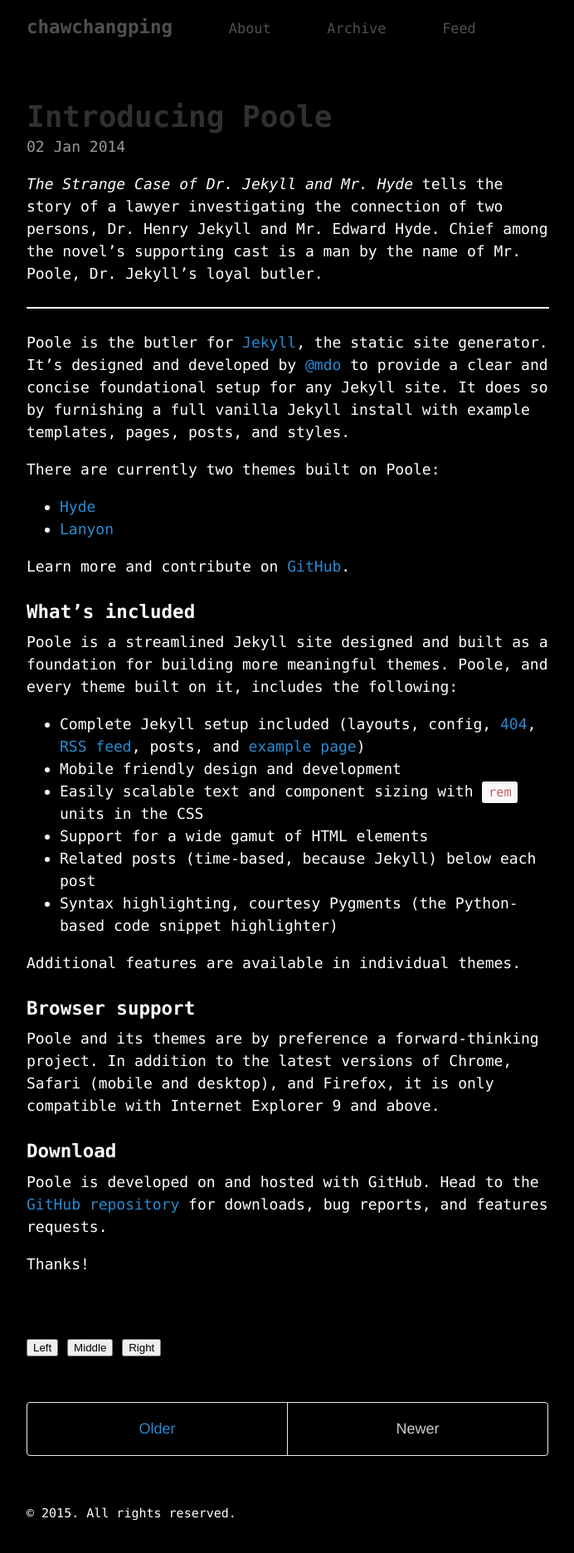
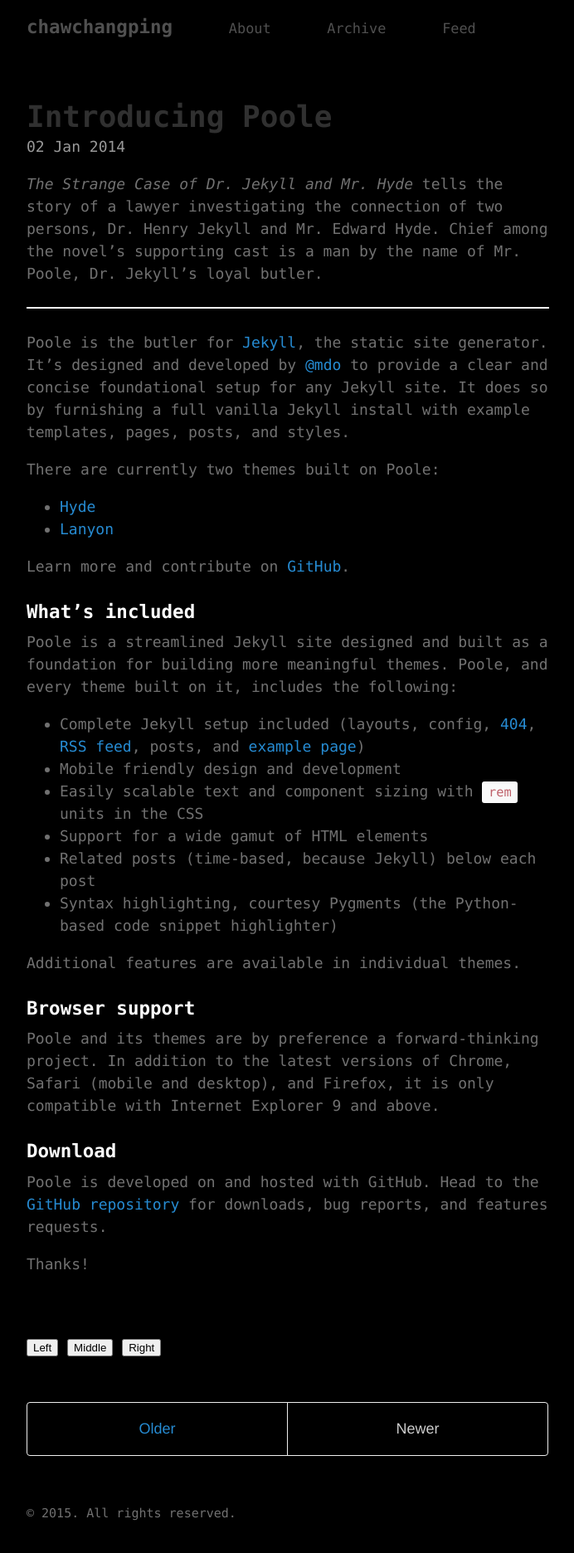
Before and after one commit to chawchangping/-chawchangping.github.io, a Jekyll site: the page built from index.html, in a window 1280 px wide. Shown: the whole page at 83% size, without its empty margins (293-985 px from the left). Built offline with Jekyll 4.4.1, drawn with Linux system fonts in a browser that asks for light colours; the list of posts is cut into pages by our own code.

Commit message:
Update _base.scss

```diff
--- a/_sass/_base.scss
+++ b/_sass/_base.scss
@@ -25,7 +25,7 @@
 }
 
 body {
-  color: white;
+  color: #717171;
   background-color: black;
   -webkit-text-size-adjust: 100%;
       -ms-text-size-adjust: 100%;
```
